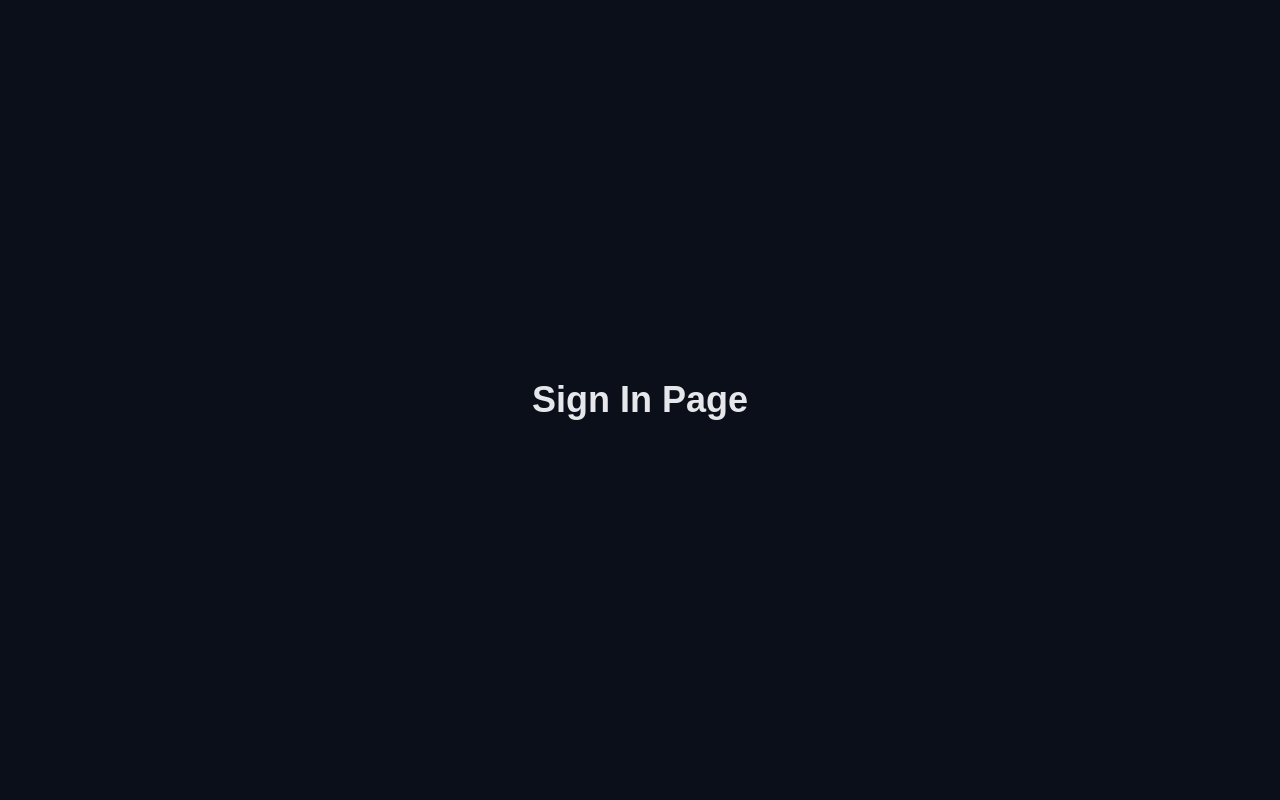
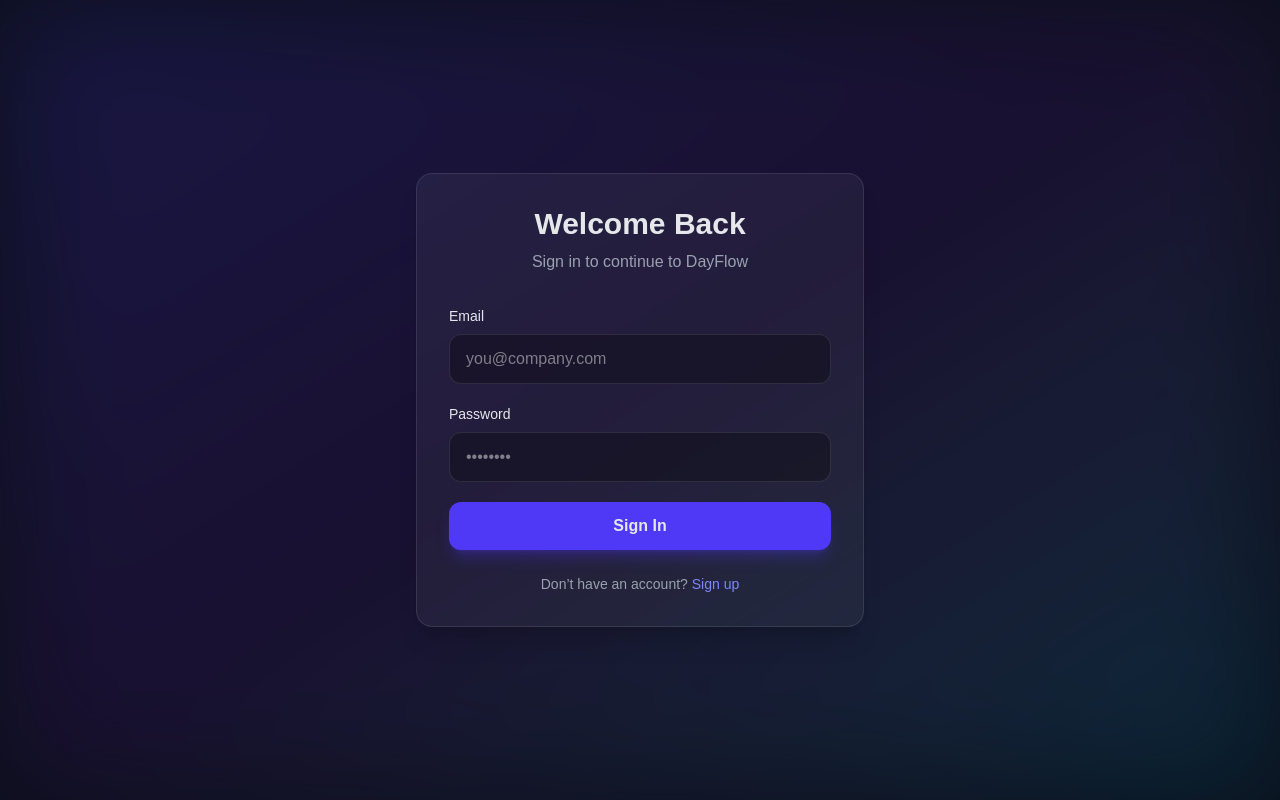
Before and after one commit to Dev-megh/day-flow, a Next.js app: page /auth/signin in a window 1280 px wide. Built offline with nearby package versions, Linux system fonts and the light colour scheme.

Commit message:
created authentication flow

```diff
--- a/src/app/auth/signin/page.js
+++ b/src/app/auth/signin/page.js
@@ -1,7 +1,51 @@
-export default function SignInPage() {
-    return (
-        <main className="min-h-screen bg-[#0B0F1A] text-gray-200 flex items-center justify-center">
-        <h1 className="text-4xl font-bold">Sign In Page</h1>
-        </main>
-    );
+export default function SignIn() {
+  return (
+    <main className="min-h-screen bg-[#0B0F1A] text-gray-200 flex items-center justify-center px-6">
+      {/* background glow */}
+      <div className="absolute inset-0 bg-gradient-to-br from-indigo-600/20 via-purple-600/10 to-cyan-600/20 blur-3xl" />
+
+      <div className="relative w-full max-w-md rounded-2xl border border-white/10 bg-white/5 p-8 shadow-xl">
+        <h1 className="text-3xl font-bold text-center mb-2">
+          Welcome Back
+        </h1>
+        <p className="text-gray-400 text-center mb-8">
+          Sign in to continue to DayFlow
+        </p>
+
+        <form className="space-y-5">
+          <div>
+            <label className="block text-sm mb-2">Email</label>
+            <input
+              type="email"
+              placeholder="you@company.com"
+              className="w-full rounded-xl bg-black/30 border border-white/10 px-4 py-3 focus:outline-none focus:ring-2 focus:ring-indigo-500"
+            />
+          </div>
+
+          <div>
+            <label className="block text-sm mb-2">Password</label>
+            <input
+              type="password"
+              placeholder="••••••••"
+              className="w-full rounded-xl bg-black/30 border border-white/10 px-4 py-3 focus:outline-none focus:ring-2 focus:ring-indigo-500"
+            />
+          </div>
+
+          <button
+            type="submit"
+            className="w-full bg-indigo-600 hover:bg-indigo-500 py-3 rounded-xl font-semibold shadow-lg shadow-indigo-600/30 transition"
+          >
+            Sign In
+          </button>
+        </form>
+
+        <p className="text-sm text-gray-400 text-center mt-6">
+          Don’t have an account?{" "}
+          <a href="/signup" className="text-indigo-400 hover:underline">
+            Sign up
+          </a>
+        </p>
+      </div>
+    </main>
+  );
 }
--- a/src/app/auth/signup/page.js
+++ b/src/app/auth/signup/page.js
@@ -1,7 +1,60 @@
-export default function SignUpPage() {
-    return (
-        <main className="min-h-screen bg-[#0B0F1A] text-gray-200 flex items-center justify-center">
-        <h1 className="text-4xl font-bold">Sign Up Page</h1>
-        </main>
-    );
+export default function SignUp() {
+  return (
+    <main className="min-h-screen bg-[#0B0F1A] text-gray-200 flex items-center justify-center px-6">
+      {/* background glow */}
+      <div className="absolute inset-0 bg-gradient-to-br from-indigo-600/20 via-purple-600/10 to-cyan-600/20 blur-3xl" />
+
+      <div className="relative w-full max-w-md rounded-2xl border border-white/10 bg-white/5 p-8 shadow-xl">
+        <h1 className="text-3xl font-bold text-center mb-2">
+          Create Account
+        </h1>
+        <p className="text-gray-400 text-center mb-8">
+          Start managing your HR with DayFlow
+        </p>
+
+        <form className="space-y-5">
+          <div>
+            <label className="block text-sm mb-2">Full Name</label>
+            <input
+              type="text"
+              placeholder="John Doe"
+              className="w-full rounded-xl bg-black/30 border border-white/10 px-4 py-3 focus:outline-none focus:ring-2 focus:ring-indigo-500"
+            />
+          </div>
+
+          <div>
+            <label className="block text-sm mb-2">Email</label>
+            <input
+              type="email"
+              placeholder="you@company.com"
+              className="w-full rounded-xl bg-black/30 border border-white/10 px-4 py-3 focus:outline-none focus:ring-2 focus:ring-indigo-500"
+            />
+          </div>
+
+          <div>
+            <label className="block text-sm mb-2">Password</label>
+            <input
+              type="password"
+              placeholder="••••••••"
+              className="w-full rounded-xl bg-black/30 border border-white/10 px-4 py-3 focus:outline-none focus:ring-2 focus:ring-indigo-500"
+            />
+          </div>
+
+          <button
+            type="submit"
+            className="w-full bg-indigo-600 hover:bg-indigo-500 py-3 rounded-xl font-semibold shadow-lg shadow-indigo-600/30 transition"
+          >
+            Create Account
+          </button>
+        </form>
+
+        <p className="text-sm text-gray-400 text-center mt-6">
+          Already have an account?{" "}
+          <a href="/login" className="text-indigo-400 hover:underline">
+            Sign in
+          </a>
+        </p>
+      </div>
+    </main>
+  );
 }
```
